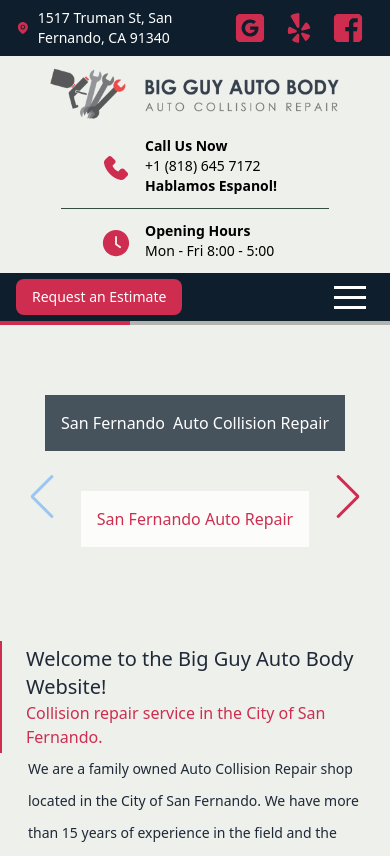
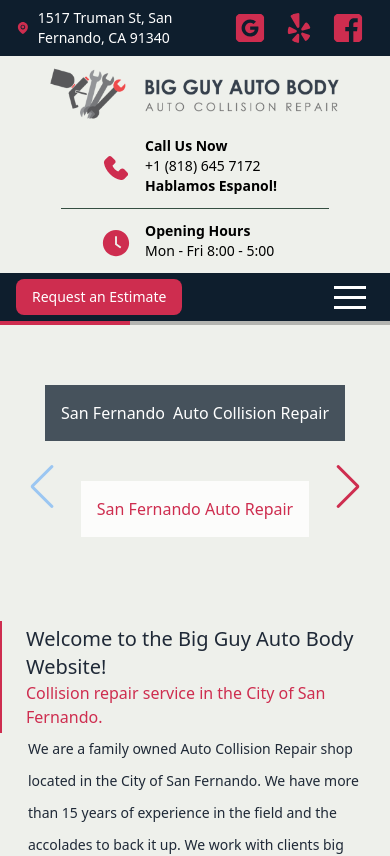
Before and after one commit to SinfulHymn/Big-Guy-Auto, a Next.js app: page / in a window 390 px wide. Shown: the top 856 px of the page. Built offline with nearby package versions, Linux system fonts and the light colour scheme; what tailwind-fluid-typography would draw is missing.

Commit message:
mobile styling

```diff
--- a/components/Carousel/Carousel.tsx
+++ b/components/Carousel/Carousel.tsx
@@ -15,7 +15,7 @@
     return (
 
             <Swiper
-                className="relative w-full max-h-[300px] sm:max-h-[400px] h-full"
+                className="relative w-full max-h-[280px] sm:max-h-[400px] h-full"
                 // effect={"fade"}
                 spaceBetween={0}
                 centeredSlides={true}
```
